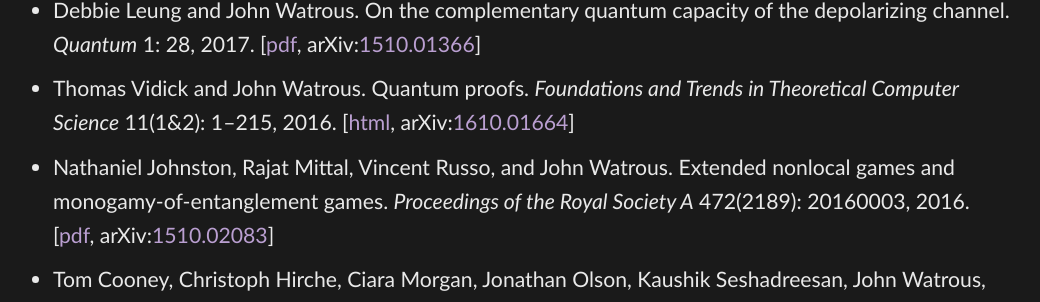
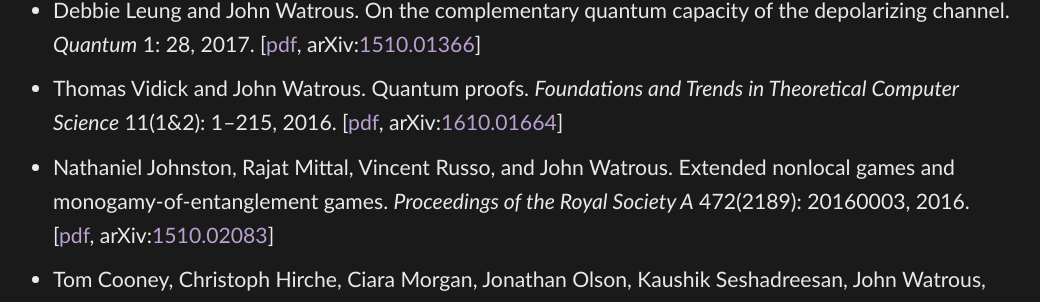
Before and after one commit to jhwatrous/jhwatrous.github.io, a Jekyll site: the page built from research-papers.md, in a window 1280 px wide and 900 px high, scrolled down 1209 px. Shown: the part 151-453 px from the top of the window, without its empty margins (127-1167 px from the left). Built offline with Jekyll 4.4.1, drawn with Linux system fonts in a browser that asks for light colours.

Commit message:
Revising...

```diff
--- a/research-papers.md
+++ b/research-papers.md
@@ -17,7 +17,7 @@
 - Vincent Russo and John Watrous. Extended nonlocal games from quantum-classical games. *Chicago Journal of Theoretical Computer Science* 2018: 4, 2018. [[pdf]({{ '/RussoWatrous2018.pdf' | relative_url }}), arXiv:[1709.01837](https://arxiv.org/abs/1709.01837)]
 - Daniel Puzzuoli and John Watrous. Ancilla dimension in quantum channel discrimination. *Annales Henri Poincaré* 18(4): 1153–1184, 2017. [[pdf]({{ '/PuzzuoliWatrous2017.pdf' | relative_url }}), arXiv:[1604.08197](https://arxiv.org/abs/1604.08197)]
 - Debbie Leung and John Watrous. On the complementary quantum capacity of the depolarizing channel. *Quantum* 1: 28, 2017. [[pdf]({{ '/LeungWatrous2017.pdf' | relative_url }}), arXiv:[1510.01366](http://arxiv.org/abs/1510.01366)]
-- Thomas Vidick and John Watrous. Quantum proofs. *Foundations and Trends in Theoretical Computer Science* 11(1&2): 1–215, 2016. [[html](http://www.nowpublishers.com/article/Details/TCS-068), arXiv:[1610.01664](http://arxiv.org/abs/1610.01664)]
+- Thomas Vidick and John Watrous. Quantum proofs. *Foundations and Trends in Theoretical Computer Science* 11(1&2): 1–215, 2016. [[pdf]({{ '/VidickWatrous2016.pdf' | relative_url }}), arXiv:[1610.01664](http://arxiv.org/abs/1610.01664)]
 - Nathaniel Johnston, Rajat Mittal, Vincent Russo, and John Watrous. Extended nonlocal games and monogamy-of-entanglement games. *Proceedings of the Royal Society A* 472(2189): 20160003, 2016. [[pdf]({{ '/JohnstonMittalRussoWatrous2016.pdf' | relative_url }}), arXiv:[1510.02083](http://arxiv.org/abs/1510.02083)]
 - Tom Cooney, Christoph Hirche, Ciara Morgan, Jonathan Olson, Kaushik Seshadreesan, John Watrous, and Mark Wilde. Operational meaning of quantum measures of recovery. *Physical Review A* 94(2): 022310, 2016. [[pdf]({{ '/CooneyHirscheMorganOlsonSeshadreesanWatrousWilde2016.pdf' | relative_url }}), arXiv.org [1512.05324](http://arxiv.org/abs/1512.05324)]
 - Somshubhro Bandyopadhyay, Alessandro Cosentino, Nathaniel Johnston, Vincent Russo, John Watrous, and Nengkun Yu. Limitations on separable measurements by convex optimization. *IEEE Transactions on Information Theory* 61(6): 3593–3604, 2015. [[pdf]({{ '/BandyopadhyayCosentineJohnstonRussoWatrousYu2015.pdf' | relative_url }}), arXiv:[1408.6981](http://arxiv.org/abs/1408.6981)]
@@ -59,7 +59,7 @@
 - Andris Ambainis and John Watrous. Two-way finite automata with quantum and classical states. *Theoretical Computer Science* 287(1): 299–311, 2002. [[pdf]({{ '/AmbainisWatrous2002.pdf' | relative_url }})]
 - Harry Buhrman, Richard Cleve, John Watrous, and Ronald de Wolf. Quantum fingerprinting. *Physical Review Letters* 87(16): 167902, 2001. [[pdf]({{ '/BuhrmanCleveWatrousdeWolf2001.pdf' | relative_url }})]
 - John Watrous. Quantum algorithms for solvable groups. *Proceedings of the 33rd ACM Symposium on Theory of Computing*, pages 60–67, 2001. [[pdf]({{ '/Watrous2001_solvable.pdf' | relative_url }})]
-- Andris Ambainis, Eric Bach, Ashwin Nayak, Ashvin Vishwanath, and John Watrous. One-dimensional quantum walks. *Proceedings of the 33rd ACM Symposium on Theory of Computing*, pages 37–49, 2001. [[pdf]({{ '/AmbainissBachNayakVishwanathWatrous2001.pdf' | relative_url }})]
+- Andris Ambainis, Eric Bach, Ashwin Nayak, Ashvin Vishwanath, and John Watrous. One-dimensional quantum walks. *Proceedings of the 33rd ACM Symposium on Theory of Computing*, pages 37–49, 2001. [[pdf]({{ '/AmbainisBachNayakVishwanathWatrous2001.pdf' | relative_url }})]
 - John Watrous. Quantum simulations of classical random walks and undirected graph connectivity. *Journal of Computer and System Sciences* 62(2): 376–391, 2001. (A preliminary version appeared in *Proceedings of the 14th Annual IEEE Conference on Computational Complexity*, pages 180–187, 1999.) [[pdf]({{ '/Watrous2001_walks.pdf' | relative_url }})]
 - John Watrous. Succinct quantum proofs for properties of finite groups. *Proceedings of the 41st Annual IEEE Symposium on Foundations of Computer Science*, pages 537–546, 2000. [[pdf]({{ '/Watrous2000.pdf' | relative_url }})]
 - Richard Cleve and John Watrous. Fast parallel circuits for the quantum Fourier transform. *Proceedings of the 41st Annual IEEE Symposium on Foundations of Computer Science*, pages 526–536, 2000. [[pdf]({{ '/CleveWatrous2000.pdf' | relative_url }})]
```
